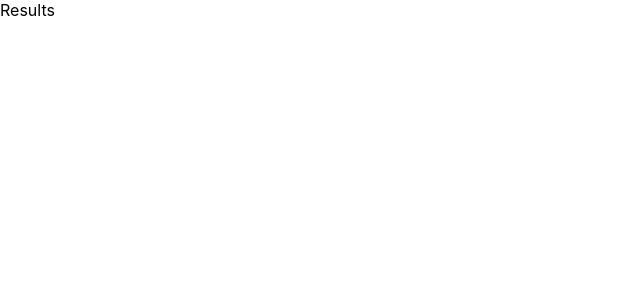
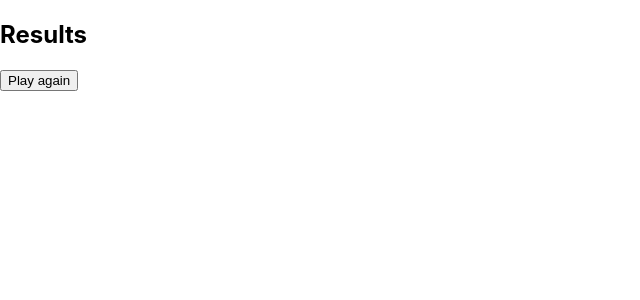
Before and after one commit to cecijunq/Desafio-final-PB---HOOKS, a React (Create React App) app: page /results in a window 1280 px wide. Shown: the top 300 px of the page, without its empty margins (0-640 px from the left). Built offline with nearby package versions, Linux system fonts and the light colour scheme.

Commit message:
the problem of rendering the new component was solved ad i started to work on the results page

```diff
--- a/src/App.js
+++ b/src/App.js
@@ -10,12 +10,11 @@ import Results from "./components/Result";
 function App() {
   return (
     <Router>
-      {/* <Switch> */}
-
-      <Route exact path="/questions"><Questions /></Route>
-      <Route exact path="/results"> <Results /> </Route>
-      <Route exact path="/"><Start /></Route>
-      {/* </Switch> */}
+      <Switch>
+        <Route exact path="/" component={Start}></Route>
+        <Route path="/questions" component={Questions}></Route>
+        <Route path="/results" component={Results}></Route>
+      </Switch>
     </Router>
   );
 }
--- a/src/components/Result.jsx
+++ b/src/components/Result.jsx
@@ -1,9 +1,22 @@
 import React from "react";
+import { useHistory } from "react-router-dom";
 
 const Results = () => {
+    const history = useHistory();
+
+    const handlePlayAgain = () => {
+        console.log("starting a new game");
+        history.push('/');
+        return;
+    }
+
     return (
         <div>
-            Results
+            <h2>Results</h2>
+
+
+
+            <button onClick={handlePlayAgain}>Play again</button>
         </div>
     )
 }
--- a/src/components/Start.jsx
+++ b/src/components/Start.jsx
@@ -20,7 +20,7 @@ const Start = () => {
            <div className="intro">
                 <p>This is Pingback Trivia Game</p>
 
-                <p>You will receive 10 questions. Can you answer all right?</p>
+                <p>You will receive 10 questions. Can you answer them correctly?</p>
 
                 <p>When you are ready, click on the button below</p>
 
--- a/src/index.js
+++ b/src/index.js
@@ -1,17 +1,5 @@
 import React from 'react';
-import ReactDOM from 'react-dom/client';
+import ReactDOM from 'react-dom';
 import './index.css';
 import App from './App';
-import reportWebVitals from './reportWebVitals';
-
-const root = ReactDOM.createRoot(document.getElementById('root'));
-root.render(
-  <React.StrictMode>
-    <App />
-  </React.StrictMode>
-);
-
-// If you want to start measuring performance in your app, pass a function
-// to log results (for example: reportWebVitals(console.log))
-// or send to an analytics endpoint. Learn more: https://bit.ly/CRA-vitals
-reportWebVitals();
+ReactDOM.render(<App/>, document.getElementById('root'))
```
Also changed, not shown: package.json (+2 -5 lines), 1 other file (tests, documents, lock files or other folders).
